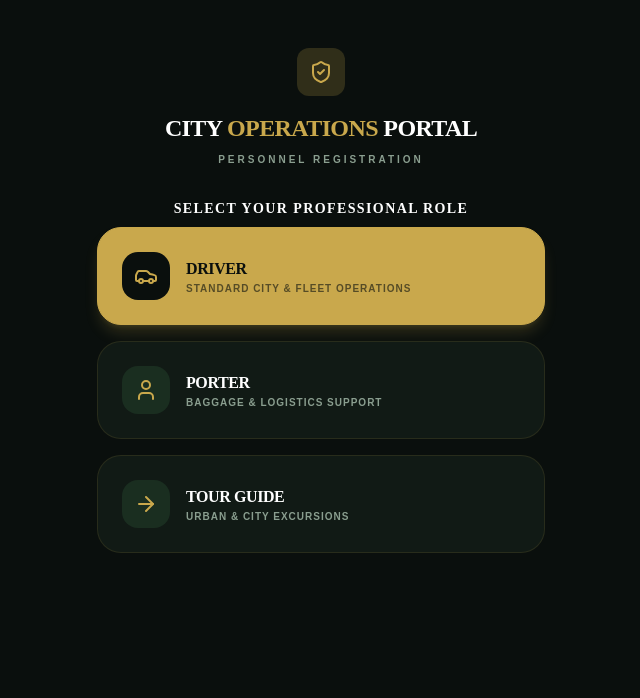
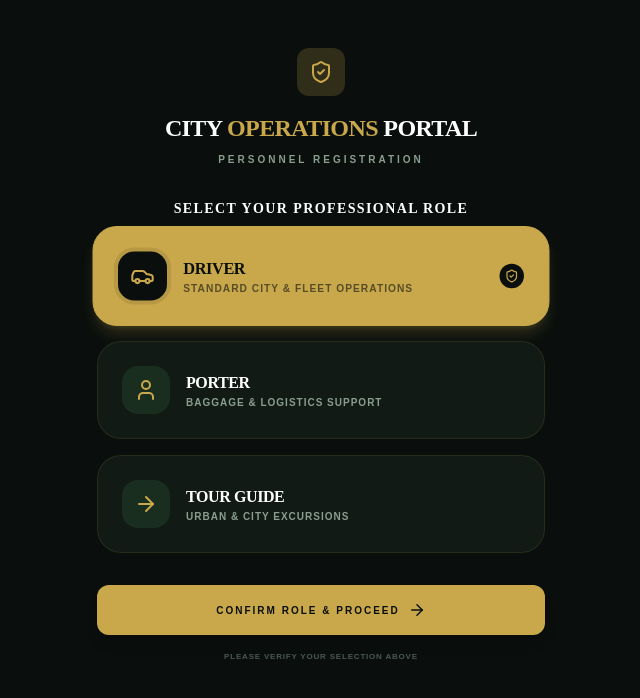
Before and after one commit to Manukyalo/Eastern-Vacations-staff, a React (Vite) app: page /driver/register in a window 1280 px wide. Shown: the top 698 px of the page, without its empty margins (319-959 px from the left). Built offline with nearby package versions, Linux system fonts and the light colour scheme; no server answers.

Commit message:
feat: synchronize personnel registration and login flow for all roles with confirmation step

```diff
--- a/src/App.jsx
+++ b/src/App.jsx
@@ -73,7 +73,7 @@ const AppContent = () => {
           </ProtectedRoute>
         } />
         <Route path="/driver/dashboard" element={
-          <ProtectedRoute allowedRoles="driver">
+          <ProtectedRoute allowedRoles={['driver', 'tour_guide']}>
             <DriverDashboard />
           </ProtectedRoute>
         } />
@@ -83,12 +83,12 @@ const AppContent = () => {
           </ProtectedRoute>
         } />
         <Route path="/driver/trips" element={
-          <ProtectedRoute allowedRoles="driver">
+          <ProtectedRoute allowedRoles={['driver', 'tour_guide']}>
             <DriverTrips />
           </ProtectedRoute>
         } />
         <Route path="/driver/trip/:id" element={
-          <ProtectedRoute allowedRole="driver">
+          <ProtectedRoute allowedRoles={['driver', 'tour_guide']}>
             <DriverTripDetail />
           </ProtectedRoute>
         } />
@@ -108,17 +108,17 @@ const AppContent = () => {
           </ProtectedRoute>
         } />
         <Route path="/driver/messages" element={
-          <ProtectedRoute allowedRole="driver">
+          <ProtectedRoute allowedRoles={['driver', 'tour_guide', 'porter']}>
             <Chat role="driver" />
           </ProtectedRoute>
         } />
         <Route path="/driver/profile" element={
-          <ProtectedRoute allowedRole="driver">
+          <ProtectedRoute allowedRoles={['driver', 'tour_guide', 'porter']}>
             <Profile />
           </ProtectedRoute>
         } />
         <Route path="/driver/map" element={
-          <ProtectedRoute allowedRole="driver">
+          <ProtectedRoute allowedRoles={['driver', 'tour_guide', 'porter']}>
             <LiveMap />
           </ProtectedRoute>
         } />
--- a/src/pages/Landing.jsx
+++ b/src/pages/Landing.jsx
@@ -9,10 +9,14 @@ const Landing = () => {
 
   React.useEffect(() => {
     if (currentUser && role) {
-      if (role === 'safari_driver') navigate('/safari/dashboard');
-      else if (role === 'porter') navigate('/porter/dashboard');
-      else if (role === 'tour_guide') navigate('/driver/dashboard'); // Use driver dashboard for guides for now
-      else if (role === 'driver') navigate('/driver/dashboard');
+      if (role === 'safari_driver') {
+        navigate('/safari/dashboard');
+      } else if (role === 'porter') {
+        navigate('/porter/dashboard');
+      } else {
+        // Both 'driver' and 'tour_guide' currently use the main driver dashboard
+        navigate('/driver/dashboard');
+      }
     }
   }, [currentUser, role, navigate]);
 
--- a/src/pages/driver/DriverDashboard.jsx
+++ b/src/pages/driver/DriverDashboard.jsx
@@ -9,7 +9,7 @@ import { format, isValid } from 'date-fns';
 
 const DriverDashboard = () => {
   const navigate = useNavigate();
-  const { driverProfile } = useAuth();
+  const { driverProfile, role } = useAuth();
   const { activeBookings } = useDriver();
   const { currentLocation, isTracking } = useLocation();
 
@@ -27,10 +27,10 @@ const DriverDashboard = () => {
       <div className="flex justify-between items-start px-2">
         <div>
           <h1 className="text-3xl font-heading font-black text-white uppercase tracking-tight">
-            FIELD <span className="text-accent-gold">UNIT</span>
+            {role === 'tour_guide' ? 'CITY' : 'FIELD'} <span className="text-accent-gold">UNIT</span>
           </h1>
-          <p className="text-accent-gold font-mono text-xs mt-1 uppercase tracking-widest">
-            {format(today, 'EEEE, MMM do yyyy')}
+          <p className="text-accent-gold font-mono text-[10px] mt-1 uppercase tracking-[0.3em] font-black">
+            {role === 'tour_guide' ? 'Professional Tour Guide' : 'Fleet Operations Captain'}
           </p>
         </div>
         <div className="flex items-center gap-3">
--- a/src/pages/driver/DriverLogin.jsx
+++ b/src/pages/driver/DriverLogin.jsx
@@ -56,8 +56,16 @@ const DriverLogin = () => {
   };
 
   const handleFaceSuccess = () => {
-    toast.success("Welcome back, Captain!");
-    navigate('/driver/dashboard');
+    const role = storedData?.role;
+    toast.success(`Welcome back, ${role === 'porter' ? 'Logistic Specialist' : role === 'tour_guide' ? 'City Scout' : 'Captain'}!`);
+
+    if (role === 'porter') {
+      navigate('/porter/dashboard');
+    } else {
+      // Both 'driver' and 'tour_guide' use the main driver dashboard for now,
+      // but keep the logic open for future role-specific ones.
+      navigate('/driver/dashboard');
+    }
   };
 
   const handleFaceFail = () => {
--- a/src/pages/driver/DriverPendingApproval.jsx
+++ b/src/pages/driver/DriverPendingApproval.jsx
@@ -40,12 +40,14 @@ const DriverPendingApproval = () => {
               </div>
               <div>
                 <p className="text-white font-bold">{driverProfile?.name || 'Driver Name'}</p>
-                <p className="text-text-muted text-xs uppercase tracking-wider">{driverAuth?.role?.replace('_', ' ') || 'Driver'}</p>
+                <p className="text-text-muted text-xs uppercase tracking-wider">
+                  {driverAuth?.role === 'porter' ? 'Logistics Support' : driverAuth?.role === 'tour_guide' ? 'City Tour Guide' : 'Fleet Driver'}
+                </p>
               </div>
             </div>
 
             <p className="text-text-muted text-sm leading-relaxed pt-2">
-              Your registration has been submitted and is currently being reviewed by the administration team. You will be notified once your face ID is verified.
+              Your {driverAuth?.role || 'personnel'} application is currently being reviewed by our dispatch team. You will be notified once your face ID is verified for duty.
             </p>
           </div>
         </div>
--- a/src/pages/driver/DriverRegister.jsx
+++ b/src/pages/driver/DriverRegister.jsx
@@ -52,7 +52,7 @@ const DriverRegister = () => {
       }));
 
       // Proceed to Face Scan
-      setStep(2);
+      setStep(3);
     } catch (error) {
       console.error("Verification error:", error);
       toast.error("Verification failed: " + (error.code || error.message));
@@ -83,15 +83,15 @@ const DriverRegister = () => {
         {step === 1 && (
           <div className="space-y-6 animate-in fade-in slide-in-from-bottom-4 duration-500">
              <h3 className="text-center text-white font-bold text-sm uppercase tracking-widest mb-2">Select Your Professional Role</h3>
-             <div className="grid grid-cols-1 gap-4">
+             <div className="grid grid-cols-1 gap-4 mb-8">
                {roles.map((r) => (
                  <button
                   key={r.id}
                   onClick={() => handleRoleSelect(r.id)}
-                  className={`relative p-6 rounded-3xl border text-left transition-all duration-300 group ${formData.role === r.id ? 'bg-accent-gold border-accent-gold shadow-lg shadow-accent-gold/20' : 'bg-surface border-border hover:border-accent-gold/50'}`}
+                  className={`relative p-6 rounded-3xl border text-left transition-all duration-300 group ${formData.role === r.id ? 'bg-accent-gold border-accent-gold shadow-lg shadow-accent-gold/20 scale-[1.02]' : 'bg-surface border-border hover:border-accent-gold/30'}`}
                  >
                    <div className="flex items-center gap-4">
-                     <div className={`w-12 h-12 rounded-2xl flex items-center justify-center transition-colors ${formData.role === r.id ? 'bg-primary-dark text-accent-gold' : 'bg-card text-accent-gold group-hover:bg-accent-gold/20'}`}>
+                     <div className={`w-12 h-12 rounded-2xl flex items-center justify-center transition-colors ${formData.role === r.id ? 'bg-primary-dark text-accent-gold ring-4 ring-primary-dark/10' : 'bg-card text-accent-gold group-hover:bg-accent-gold/20'}`}>
                         {r.icon}
                      </div>
                      <div>
@@ -99,8 +99,25 @@ const DriverRegister = () => {
                        <p className={`text-[10px] font-bold uppercase tracking-widest ${formData.role === r.id ? 'text-primary-dark/60' : 'text-text-muted'}`}>{r.desc}</p>
                      </div>
                    </div>
+                   {formData.role === r.id && (
+                     <div className="absolute right-6 top-1/2 -translate-y-1/2 w-6 h-6 rounded-full bg-primary-dark flex items-center justify-center animate-in zoom-in duration-300">
+                        <ShieldCheck size={14} className="text-accent-gold" />
+                     </div>
+                   )}
                  </button>
                ))}
+             </div>
+
+             <div className="animate-in fade-in slide-in-from-bottom-2 duration-700">
+               <button
+                onClick={() => setStep(2)}
+                disabled={!formData.role}
+                className="w-full bg-accent-gold text-primary-dark font-black py-4 rounded-xl shadow-lg flex items-center justify-center gap-2 active:scale-95 transition-all text-[10px] uppercase tracking-[0.2em] group"
+               >
+                 Confirm Role & Proceed
+                 <ArrowRight size={18} className="group-hover:translate-x-1 transition-transform" />
+               </button>
+               <p className="text-center text-[8px] text-text-muted mt-4 font-bold uppercase tracking-widest opacity-50">Please verify your selection above</p>
              </div>
           </div>
         )}
```
